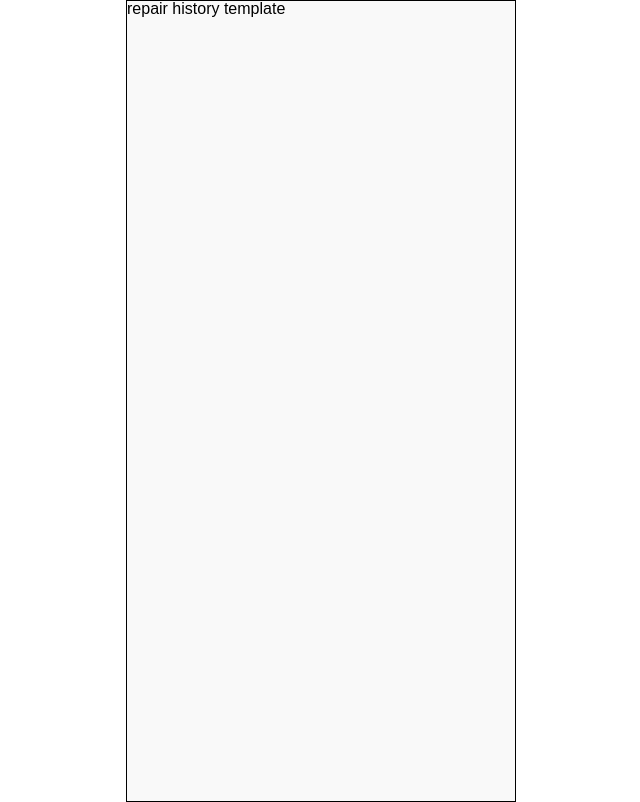
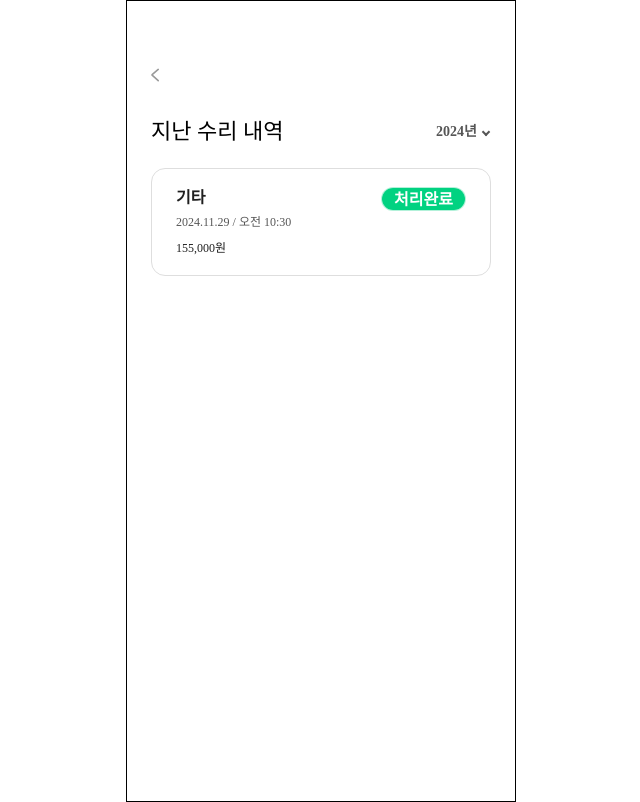
Before and after one commit to HotKeTok/HotKeTok-FE, a React (Vite) app: page /repair-history in a window 1280 px wide. Shown: the whole page, without its empty margins (319-959 px from the left). Built offline with nearby package versions, Linux system fonts and the light colour scheme; a web font is replaced by a local one.

Commit message:
feat: 집주인 RepairHistory 퍼블리싱

```diff
--- a/src/Router.jsx
+++ b/src/Router.jsx
@@ -86,10 +86,10 @@ const Layout = ({ currentRole }) => {
       '/init-process',
       '/address-admin', // startsWith 매칭
       '/address/add', // startsWith 매칭
+      '/repair-history',
     ],
     tenant: [
       '/request-repair',
-      '/repair-history',
       '/write-review',
       // 필요 시 추가...
     ],
--- a/src/templates/landlord/repair/L_RepairHistoryTemplate.jsx
+++ b/src/templates/landlord/repair/L_RepairHistoryTemplate.jsx
@@ -1,3 +1,210 @@
+// src/templates/landlord/repair/L_RepairHistoryTemplate.jsx
+import React, { useMemo, useState } from 'react';
+import styled from 'styled-components';
+import TopBar from '../../../components/common/TopBar';
+import ButtonRound from '../../../components/common/ButtonRound';
+
+import { color, typo } from '../../../styles/tokens';
+import { Column, Row } from '../../../styles/flex';
+import { getHistoryItems, REPAIR_REQUESTS } from '../../../mocks';
+import { useNavigate } from 'react-router-dom';
+
 export default function L_RepairHistoryTemplate() {
-  return <div>repair history template</div>;
+  const navigate = useNavigate();
+
+  // 전체 완료 내역
+  const all = useMemo(() => getHistoryItems() ?? [], []);
+
+  // ✅ 집주인 부담(LANDLORD)만 필터링
+  const items = useMemo(() => {
+    const byId = new Map(REPAIR_REQUESTS.map(r => [r.id, r]));
+    return all.filter(it => {
+      const raw = byId.get(it.id);
+      return raw && (raw.mode === 'LANDLORD' || raw.request?.payerLabel === '집주인 부담');
+    });
+  }, [all]);
+
+  // 1) 연도 목록 (내림차순)
+  const years = useMemo(() => {
+    const ys = Array.from(
+      new Set(
+        items
+          .map(it => extractYear(it.schedule)) // "2024" 같은 문자열
+          .filter(Boolean)
+      )
+    ).sort((a, b) => Number(b) - Number(a));
+    return ys;
+  }, [items]);
+
+  // 2) 기본 선택 연도: 최신 연도
+  const [selectedYear, setSelectedYear] = useState(years[0] || String(new Date().getFullYear()));
+  const [open, setOpen] = useState(false);
+
+  // 3) 선택 연도 필터
+  const filtered = useMemo(
+    () => items.filter(it => extractYear(it.schedule) === selectedYear),
+    [items, selectedYear]
+  );
+
+  // ✅ 집주인 진행 상세로 이동
+  const goDetail = id => navigate(`/repair-progress?id=${encodeURIComponent(id)}`);
+
+  return (
+    <>
+      <TopBar />
+
+      {/* 헤더 + 연도 필터 */}
+      <Header>
+        <TitleH1>지난 수리 내역</TitleH1>
+        <YearFilter tabIndex={0} onBlur={() => setOpen(false)}>
+          <YearTrigger onClick={() => setOpen(v => !v)}>
+            {selectedYear}년
+            <Caret $open={open} />
+          </YearTrigger>
+          {open && (
+            <Menu>
+              {years.map(y => (
+                <MenuItem
+                  key={y}
+                  onMouseDown={e => e.preventDefault()} // blur 방지
+                  onClick={() => {
+                    setSelectedYear(y);
+                    setOpen(false);
+                  }}
+                  $active={y === selectedYear}
+                >
+                  {y}
+                </MenuItem>
+              ))}
+            </Menu>
+          )}
+        </YearFilter>
+      </Header>
+
+      <ListWrap>
+        <Column $gap={10}>
+          {filtered.map(item => (
+            <Card key={item.id} onClick={() => goDetail(item.id)}>
+              <Row $justify="space-between" style={{ alignItems: 'flex-start' }}>
+                <div>
+                  <Title>{item.categoryLabel}</Title>
+                  <Meta>{item.schedule}</Meta>
+                  <Price>{comma(item.price)}원</Price>
+                </div>
+                <ButtonRound text="처리완료" />
+              </Row>
+            </Card>
+          ))}
+          {filtered.length === 0 && <Empty>해당 연도의 내역이 없어요.</Empty>}
+        </Column>
+      </ListWrap>
+    </>
+  );
 }
+
+/* utils */
+function extractYear(schedule) {
+  // "2024.11.20 / 오전 12:30" 형태에서 앞 4자리 연도 추출
+  const m = /^(\d{4})/.exec(schedule?.trim() || '');
+  return m ? m[1] : null;
+}
+function comma(n) {
+  try {
+    return n.toString().replace(/\B(?=(\d{3})+(?!\d))/g, ',');
+  } catch {
+    return n;
+  }
+}
+
+/* styles */
+const Header = styled.div`
+  display: flex;
+  align-items: center;
+  justify-content: space-between;
+  padding: 14px 24px 20px 24px;
+`;
+const TitleH1 = styled.div`
+  ${typo('h2')};
+  color: black;
+`;
+
+const YearFilter = styled.div`
+  position: relative;
+  outline: none; /* onBlur용 focus 컨테이너 */
+`;
+const YearTrigger = styled.button`
+  ${typo('button2')};
+  color: ${color('grayscale.600')};
+  background: transparent;
+  border: none;
+  padding: 6px 2px;
+  display: inline-flex;
+  align-items: center;
+  gap: 6px;
+  cursor: pointer;
+`;
+const Caret = styled.span`
+  display: inline-block;
+  width: 6px;
+  height: 6px;
+  border-right: 2px solid ${color('grayscale.600')};
+  border-bottom: 2px solid ${color('grayscale.600')};
+  transform: rotate(${p => (p.$open ? '-135deg' : '45deg')});
+  transition: transform 0.15s ease;
+`;
+
+const Menu = styled.div`
+  position: absolute;
+  right: 0;
+  margin-top: 8px;
+  width: 90px;
+  background: ${color('grayscale.100')};
+  border-radius: 10px;
+  border: 1px solid ${color('grayscale.200')};
+  box-shadow: 0 2px 10px 0 rgba(0, 0, 0, 0.15);
+  padding: 10px;
+  z-index: 10;
+`;
+const MenuItem = styled.div`
+  ${typo('body1')};
+  padding: 6px 12px;
+  border-radius: 10px;
+  text-align: center;
+  color: ${p => (p.$active ? color('grayscale.800') : color('grayscale.800'))};
+  background: ${p => (p.$active ? color('grayscale.100') : 'transparent')};
+  cursor: pointer;
+
+  &:hover {
+    background: ${color('grayscale.200')};
+  }
+`;
+
+const ListWrap = styled.div`
+  padding: 0px 24px;
+`;
+const Card = styled.div`
+  border-radius: 14px;
+  border: 1px solid ${color('grayscale.300')};
+  padding: 18px 24px;
+  cursor: pointer;
+`;
+const Title = styled.div`
+  ${typo('subtitle1')};
+  color: ${color('grayscale.800')};
+`;
+const Meta = styled.div`
+  ${typo('caption1')};
+  color: ${color('grayscale.600')};
+  margin-top: 4px;
+`;
+const Price = styled.div`
+  ${typo('caption1')};
+  color: ${color('grayscale.800')};
+  margin-top: 8px;
+`;
+const Empty = styled.div`
+  ${typo('caption1')};
+  color: ${color('grayscale.600')};
+  padding: 24px 6px;
+  text-align: center;
+`;
```
